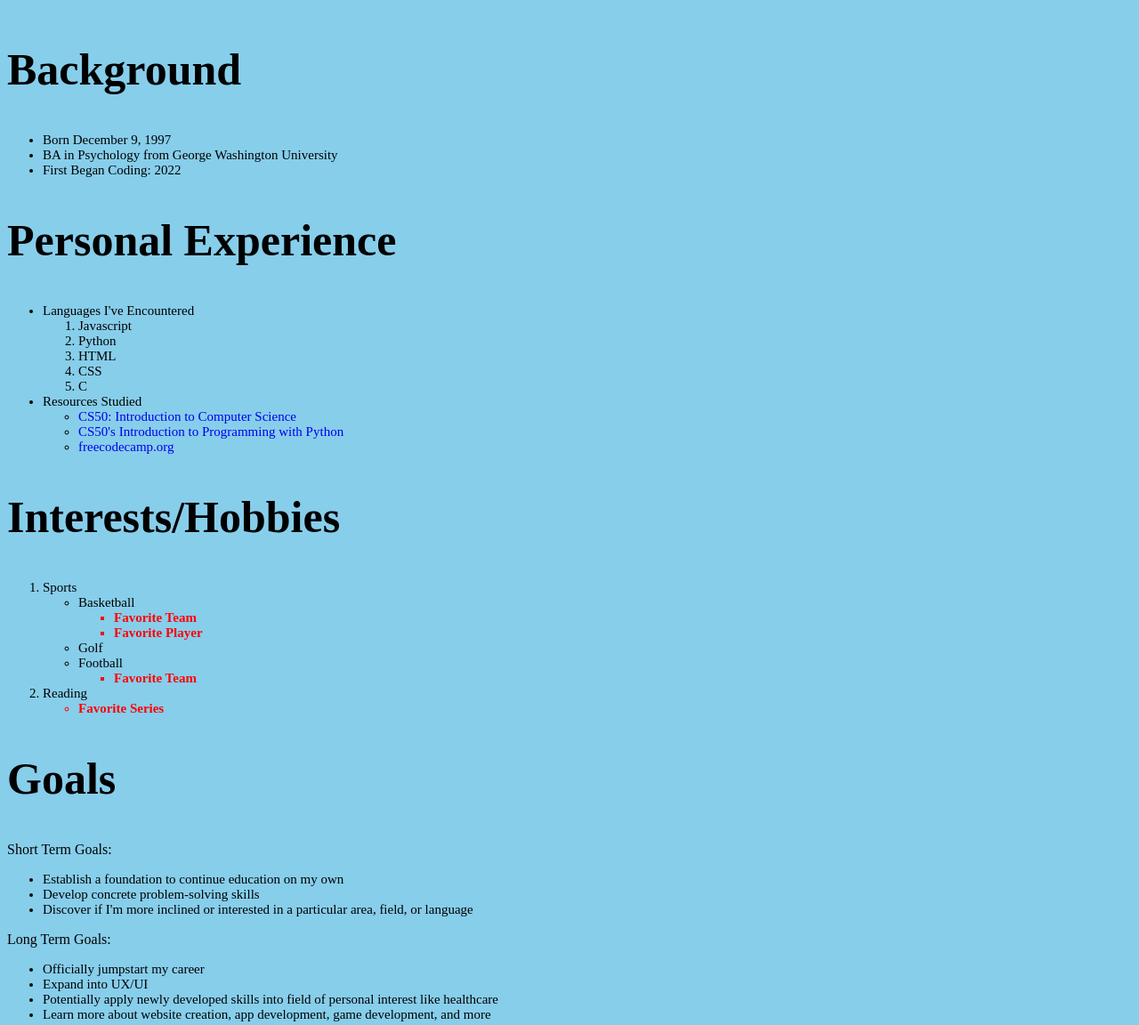
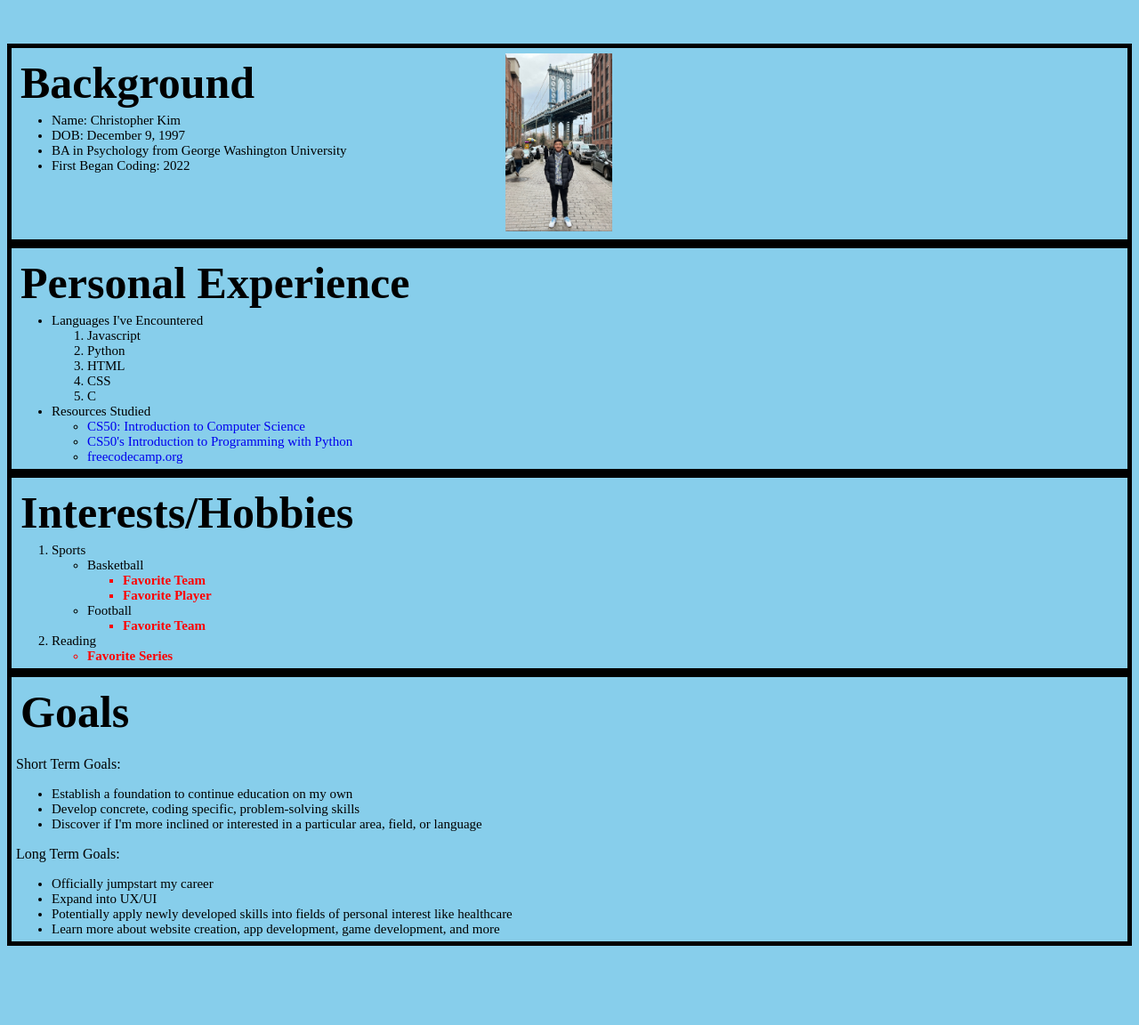
Before and after one commit to ckim97/my-personal-website, a plain HTML site: page index.html in a window 1280 px wide. Shown: the part 200-1352 px from the top of the page at 89% size. After the commit the page ends 1271 px from the top, so only its background shows below. Drawn offline with Linux system fonts and the light colour scheme.

Commit message:
progress

```diff
--- a/index.html
+++ b/index.html
@@ -6,12 +6,17 @@
   </head>
   <body>
     <h1 id="title">About Me</h1>
+    <div class="bordered">
         <h2>Background</h2>
             <ul>
-            <li>Born December 9, 1997</li>
+                <li>Name: Christopher Kim</li>
+                <li>DOB: December 9, 1997</li>
                 <li>BA in Psychology from George Washington University</li>
                 <li>First Began Coding: 2022</li>
             </ul>
+            <img src="picture.jpeg" alt="Me">
+    </div>
+    <div class="bordered">
         <h2>Personal Experience</h2>
             <ul>
                 <li>Languages I've Encountered</li>
@@ -28,8 +33,9 @@
                         <li class="resources"><a href="https://pll.harvard.edu/course/cs50s-introduction-programming-python">CS50's Introduction to Programming with Python</a></li>
                         <li class="resources"><a href="https://www.freecodecamp.org/">freecodecamp.org</a></li>
                     </ul>
-
             </ul>
+    </div>
+    <div class="bordered">
         <h2>Interests/Hobbies</h2>
             <ol>
                 <li>Sports</li>
@@ -39,7 +45,6 @@
                                 <li class="button" id="nba">Favorite Team</li>
                                 <li class="button" id="player">Favorite Player</li>
                             </ul>
-                    <li>Golf</li>
                         <li>Football</li>
                             <ul>
                                 <li class="button" id="nfl">Favorite Team</li>
@@ -49,23 +54,24 @@
                     <ul>
                         <li class="button" id="series">Favorite Series</li>
                     </ul>
-
             </ol>
+    </div>
+    <div class="bordered">
         <h2>Goals</h2>
             <p>Short Term Goals:</p>
             <ul>
                 <li>Establish a foundation to continue education on my own</li>
-                <li>Develop concrete problem-solving skills</li>
+                <li>Develop concrete, coding specific, problem-solving skills</li>
                 <li>Discover if I'm more inclined or interested in a particular area, field, or language</li>
             </ul>
         <p>Long Term Goals:</p>
             <ul>
                 <li>Officially jumpstart my career</li>
                 <li>Expand into UX/UI</li>
-                <li>Potentially apply newly developed skills into field of personal interest like healthcare</li>
+                <li>Potentially apply newly developed skills into fields of personal interest like healthcare</li>
                 <li>Learn more about website creation, app development, game development, and more</li>
             </ul>
-
+    </div>
     <script src="script.js"></script>
   </body>
 </html>
--- a/style.css
+++ b/style.css
@@ -2,6 +2,8 @@
 body {
     background: skyblue;
   }
+
+
 
 #title {
     text-align: center;
@@ -12,7 +14,11 @@ body {
 h2 {
     font-size: 50px;
     color: black;
+    padding: 5px;
+    margin: 0;
 }
+
+
 
 .button {
     color: red;
@@ -24,6 +30,7 @@ h2 {
 ul, ol {
     font-size: 15px;
     color: black;
+    margin: 0;
 
 }
 
@@ -34,3 +41,17 @@ a {
 .resources:hover, .button:hover {
     text-decoration: underline;
 }
+
+.bordered {
+    border: 5px solid black;
+    padding: 5px;
+}
+
+img {
+    height: 200px;
+    width: auto;
+    margin-left: 550px;
+    margin-top: -135px;
+
+
+}
```
Also changed, not shown: picture.jpeg (added), 1 other file. Lines whose indentation alone changed are shown as unchanged.
